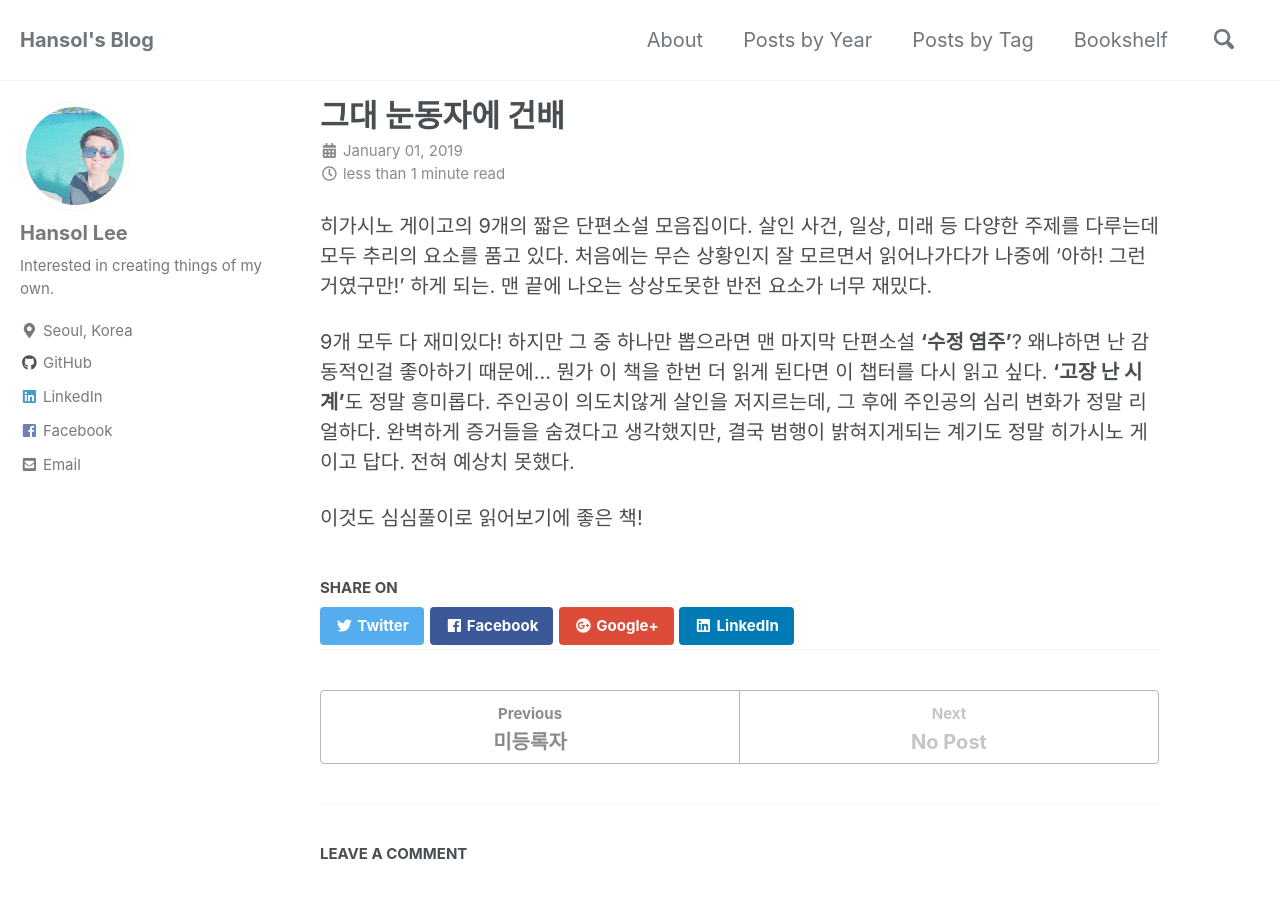
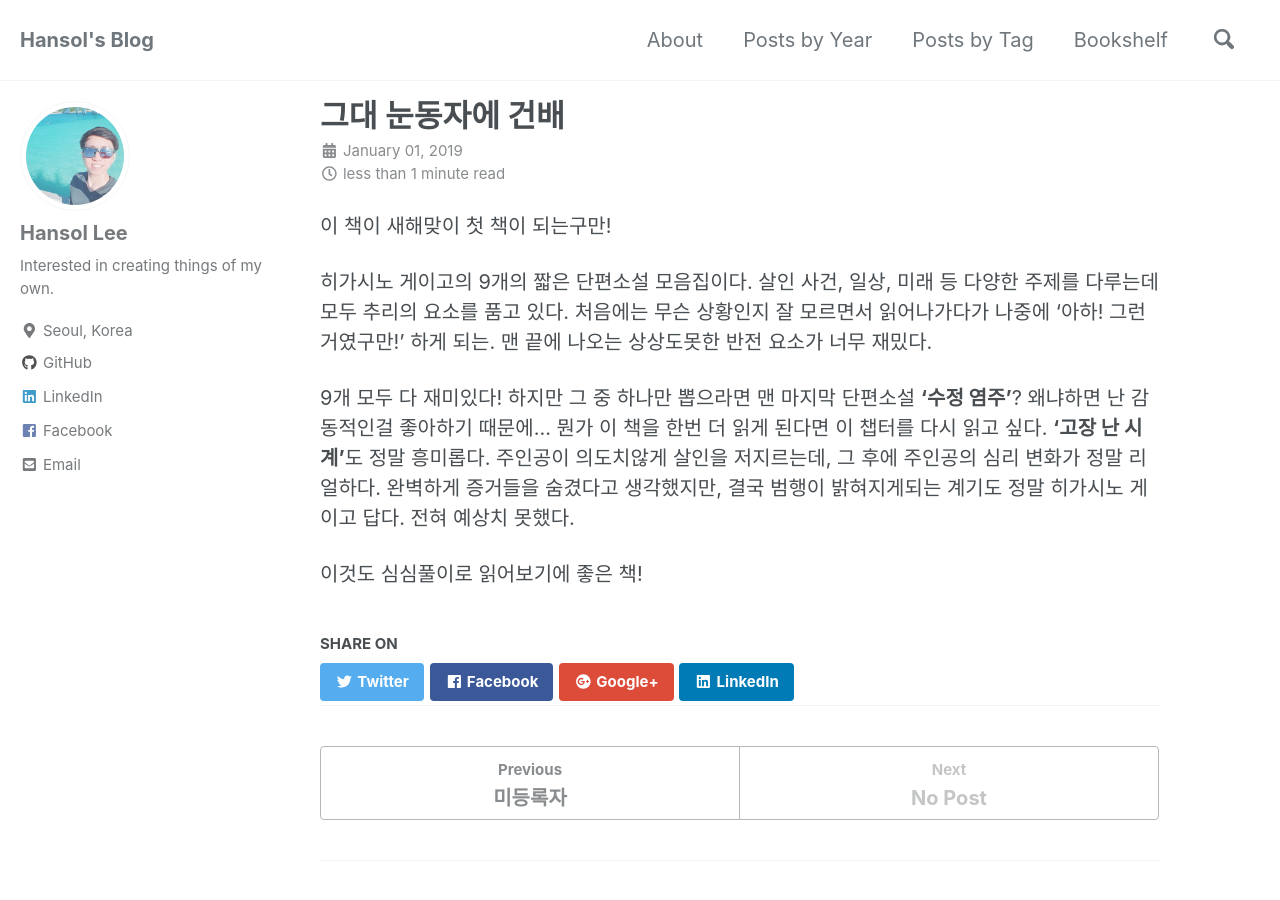
Before and after one commit to giantsol/giantsol.github.io, a Jekyll site: the page built from _books/2019-01-01-cheers-on-your-eyes.md, in a window 1280 px wide and 900 px high. Built offline with Jekyll 4.4.1, drawn with Linux system fonts in a browser that asks for light colours; cached includes are drawn as plain includes; nearby versions of some CDN libraries; comment, search, counter and statistics services are not loaded.

Commit message:
update cheers-on-your-eyes

```diff
--- a/_books/2019-01-01-cheers-on-your-eyes.md
+++ b/_books/2019-01-01-cheers-on-your-eyes.md
@@ -4,6 +4,8 @@ image_path: assets/images/books/cheers_on_your_eyes.jpg
 permalink: /books/cheers-on-your-eyes/
 ---
 
+이 책이 새해맞이 첫 책이 되는구만!
+
 히가시노 게이고의 9개의 짧은 단편소설 모음집이다. 살인 사건, 일상, 미래 등 다양한 주제를 다루는데 모두 추리의 요소를 품고 있다. 처음에는 무슨 상황인지 잘 모르면서 읽어나가다가 나중에 '아하! 그런거였구만!' 하게 되는. 맨 끝에 나오는 상상도못한 반전 요소가 너무 재밌다.
 
 9개 모두 다 재미있다! 하지만 그 중 하나만 뽑으라면 맨 마지막 단편소설 **'수정 염주'**? 왜냐하면 난 감동적인걸 좋아하기 때문에... 뭔가 이 책을 한번 더 읽게 된다면 이 챕터를 다시 읽고 싶다. **'고장 난 시계'**도 정말 흥미롭다. 주인공이 의도치않게 살인을 저지르는데, 그 후에 주인공의 심리 변화가 정말 리얼하다. 완벽하게 증거들을 숨겼다고 생각했지만, 결국 범행이 밝혀지게되는 계기도 정말 히가시노 게이고 답다. 전혀 예상치 못했다.
```
